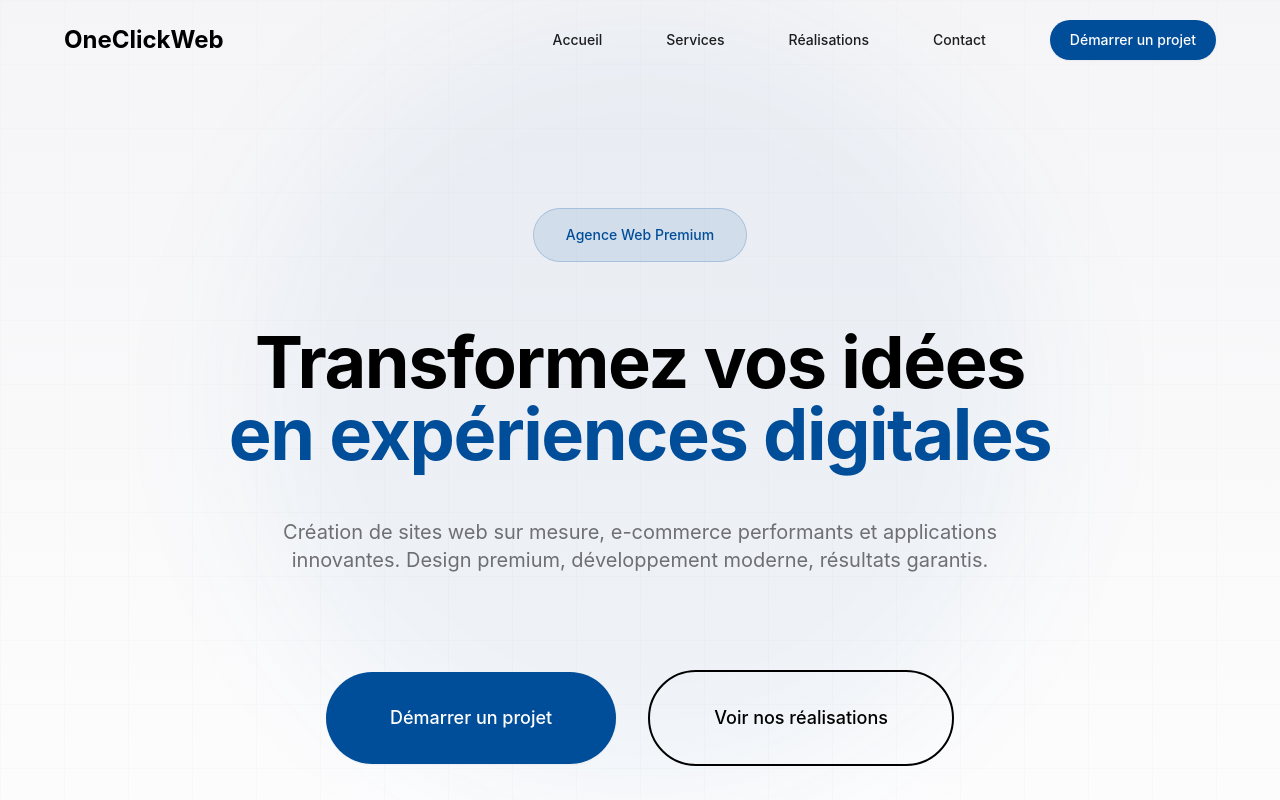
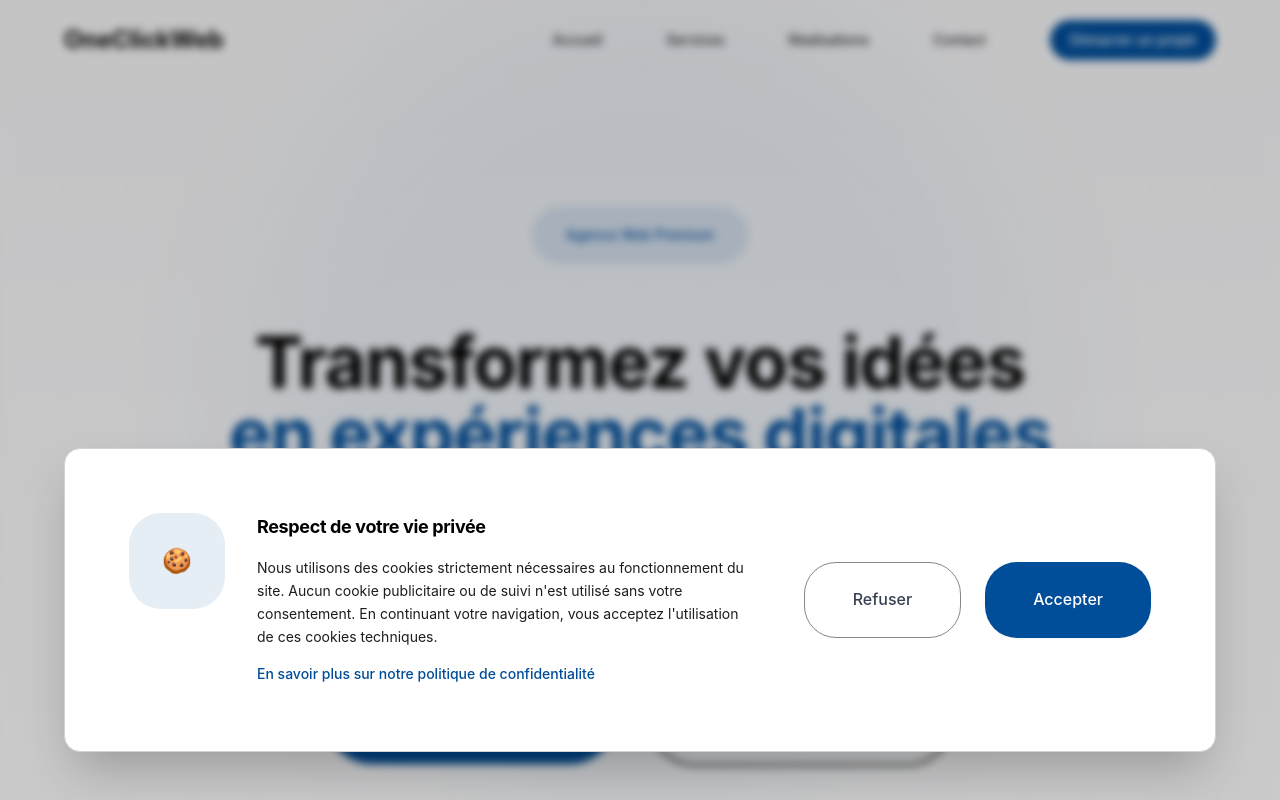
Before and after one commit to ThomasDlx/OneclicWebV2, a Next.js app: page / in a window 1280 px wide. Shown: the top 800 px of the page. Built offline with nearby package versions, Linux system fonts and the light colour scheme.

Commit message:
add cookie bannier

```diff
--- a/app/layout.tsx
+++ b/app/layout.tsx
@@ -1,5 +1,6 @@
 import type { Metadata } from "next";
 import "./globals.css";
+import CookieBanner from "@/components/CookieBanner";
 
 export const metadata: Metadata = {
   title: "OneClickWeb - Agence de Développement Web Premium",
@@ -23,6 +24,7 @@ export default function RootLayout({
     <html lang="fr">
       <body className="antialiased">
         {children}
+        <CookieBanner />
       </body>
     </html>
   );
--- /dev/null
+++ b/components/CookieBanner.tsx
@@ -0,0 +1,118 @@
+'use client';
+
+import { useState, useEffect } from 'react';
+import Link from 'next/link';
+import { motion, AnimatePresence } from 'framer-motion';
+
+export default function CookieBanner() {
+  const [showBanner, setShowBanner] = useState(false);
+  const [mounted, setMounted] = useState(false);
+
+  useEffect(() => {
+    // Marquer le composant comme monté
+    setMounted(true);
+
+    // Vérifier si l'utilisateur a déjà fait un choix (uniquement côté client)
+    if (typeof window !== 'undefined') {
+      const cookieConsent = localStorage.getItem('cookieConsent');
+      if (!cookieConsent) {
+        // Afficher le bandeau après un court délai pour une meilleure UX
+        setTimeout(() => setShowBanner(true), 1000);
+      }
+    }
+  }, []);
+
+  // Ne rien afficher côté serveur
+  if (!mounted) {
+    return null;
+  }
+
+  const handleAccept = () => {
+    if (typeof window !== 'undefined') {
+      localStorage.setItem('cookieConsent', 'accepted');
+      localStorage.setItem('cookieConsentDate', new Date().toISOString());
+    }
+    setShowBanner(false);
+  };
+
+  const handleDecline = () => {
+    if (typeof window !== 'undefined') {
+      localStorage.setItem('cookieConsent', 'declined');
+      localStorage.setItem('cookieConsentDate', new Date().toISOString());
+    }
+    setShowBanner(false);
+  };
+
+  return (
+    <AnimatePresence>
+      {showBanner && (
+        <>
+          {/* Overlay pour bloquer les interactions */}
+          <motion.div
+            initial={{ opacity: 0 }}
+            animate={{ opacity: 1 }}
+            exit={{ opacity: 0 }}
+            className="fixed inset-0 bg-black/20 backdrop-blur-sm z-[60]"
+            onClick={handleDecline}
+          />
+
+          {/* Bandeau de cookies */}
+          <motion.div
+            initial={{ y: 100, opacity: 0 }}
+            animate={{ y: 0, opacity: 1 }}
+            exit={{ y: 100, opacity: 0 }}
+            transition={{ type: 'spring', damping: 25, stiffness: 300 }}
+            className="fixed bottom-0 left-0 right-0 z-[70] p-4 md:p-6"
+          >
+            <div className="max-w-6xl mx-auto">
+              <div className="bg-white dark:bg-[#0a1929] rounded-2xl shadow-2xl border border-gray-200 dark:border-blue-900/50 p-6 md:p-8">
+                <div className="flex flex-col md:flex-row md:items-center gap-6">
+                  {/* Icône et texte */}
+                  <div className="flex-1">
+                    <div className="flex items-start gap-4">
+                      <div className="flex-shrink-0 w-12 h-12 rounded-xl bg-primary/10 flex items-center justify-center text-2xl">
+                        🍪
+                      </div>
+                      <div className="flex-1">
+                        <h3 className="text-lg font-bold text-black dark:text-white mb-2">
+                          Respect de votre vie privée
+                        </h3>
+                        <p className="text-sm text-gray-600 dark:text-gray-300 leading-relaxed">
+                          Nous utilisons des cookies strictement nécessaires au fonctionnement du site.
+                          Aucun cookie publicitaire ou de suivi n'est utilisé sans votre consentement.
+                          En continuant votre navigation, vous acceptez l'utilisation de ces cookies techniques.
+                        </p>
+                        <Link
+                          href="/confidentialite"
+                          className="inline-block mt-2 text-sm text-primary hover:underline font-medium"
+                        >
+                          En savoir plus sur notre politique de confidentialité
+                        </Link>
+                      </div>
+                    </div>
+                  </div>
+
+                  {/* Boutons d'action */}
+                  <div className="flex flex-col sm:flex-row gap-3 md:flex-shrink-0">
+                    <button
+                      onClick={handleDecline}
+                      className="px-6 py-3 rounded-xl border border-gray-300 dark:border-gray-600 text-gray-700 dark:text-gray-300 font-medium hover:bg-gray-50 dark:hover:bg-gray-800 transition-all duration-200"
+                    >
+                      Refuser
+                    </button>
+                    <button
+                      onClick={handleAccept}
+                      className="px-6 py-3 rounded-xl bg-primary text-white font-medium hover:bg-primary-hover transition-all duration-200 shadow-sm hover:shadow-md"
+                    >
+                      Accepter
+                    </button>
+                  </div>
+                </div>
+              </div>
+            </div>
+          </motion.div>
+        </>
+      )}
+    </AnimatePresence>
+  );
+}
```
